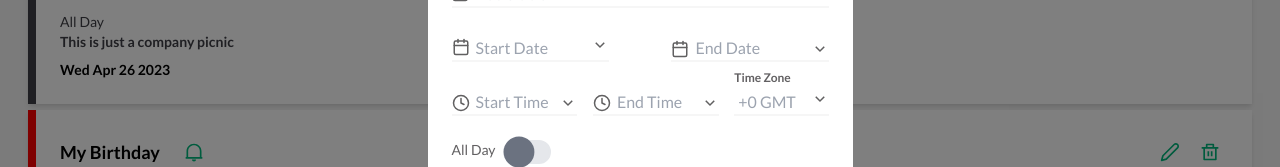
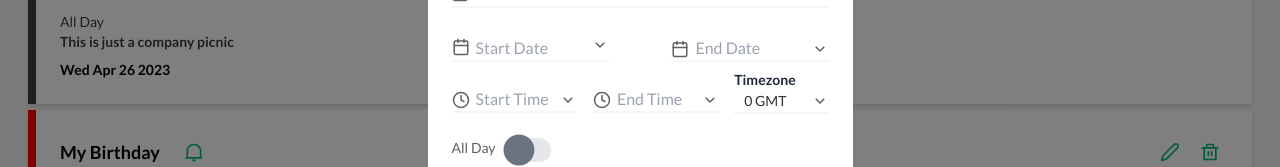
Before and after one commit to HenryNwankwo/calendar-app, a React (Create React App) app: page / in a window 1280 px wide. Both pictures are taken after a click on the button "Add Event". Shown: the part 158-325 px from the top of the page. Built offline with nearby package versions, Linux system fonts and the light colour scheme.

Commit message:
Created a timezone select menu for the add event

```diff
--- a/src/components/AddEvent.js
+++ b/src/components/AddEvent.js
@@ -7,6 +7,7 @@ import {
 } from 'react-icons/ri';
 import Modal from 'react-modal';
 import { CirclePicker } from 'react-color';
+import Select from 'react-select';
 import { Editor } from 'react-draft-wysiwyg';
 import 'react-draft-wysiwyg/dist/react-draft-wysiwyg.css';
 import { AppContext } from '../App';
@@ -17,6 +18,7 @@ import ToggleSwitch from './ToggleSwitch';
 import DateAndTimeGroup from './DateAndTimeGroup';
 import { EditorState } from 'draft-js';
 import DoNotRepeatGroup from './DoNotRepeatGroup';
+import { gmtOptions } from './../assets/gmtOptions';
 
 //Setted add event modal oveylay color and app root
 Modal.defaultStyles.overlay.backgroundColor = 'rgba(0,0,0,.5)';
@@ -34,6 +36,19 @@ function AddEvent() {
     setDescriptionState(editorState);
   };
 
+  //Custom Indicator for timezone
+  const CustomIndicator = (props) => {
+    const { innerRef, innerProps } = props;
+    return (
+      <span ref={innerRef} {...innerProps}>
+        <RiArrowDownSLine className='text-icon-color text-lg' />
+      </span>
+    );
+  };
+
+  const timeZoneHandler = (e) => {
+    console.log(e);
+  };
   return (
     <>
       {/* Add event and Reminder modal */}
@@ -161,9 +176,9 @@ function AddEvent() {
                 </div>
               </div>
               {/* Start Time, End Time and Time zone groups */}
-              <div className='mt-6 flex justify-between relative flex-wrap'>
+              <div className='mt-2 flex justify-between relative flex-wrap'>
                 {/* Start Time group */}
-                <div className='flex relative w-5/12 md:w-4/12'>
+                <div className='flex relative w-5/12 md:w-4/12 mt-3'>
                   <CustomTextInput
                     name='startTime'
                     id='startTime'
@@ -192,7 +207,7 @@ function AddEvent() {
 
                 {/* endtime group */}
 
-                <div className='flex relative w-5/12 md:w-4/12'>
+                <div className='flex relative w-5/12 md:w-4/12 mt-3'>
                   <CustomTextInput
                     name='endTime'
                     id='endTime'
@@ -220,30 +235,76 @@ function AddEvent() {
                 </div>
 
                 {/* Time zone group */}
-                <div className='flex relative mt-6 md:mt-0 w-5/12 md:w-3/12'>
-                  <CustomTextInput
-                    name='timeZone'
-                    id='timeZone'
-                    placeholder='+0 GMT'
-                    otherClasses='pl-1 pr-6'
-                    inputGroupClasses='flex flex-col relative'
-                    labelComponent={
-                      <CustomInputLabel
-                        name='timeZone'
-                        otherClasses='text-xs font-bold absolute left-0 -top-4 text-txt-color'
-                        labelIcon='Time Zone'
-                      />
-                    }
-                    secondLabel={
-                      <CustomInputLabel
-                        name='timeZone'
-                        otherClasses='absolute right-0 mt-1'
-                        labelIcon={
-                          <RiArrowDownSLine className='text-icon-color text-lg' />
-                        }
-                      />
-                    }
-                  />
+                <div className='flex relative mt-6 md:mt-0 w-5/12 md:w-3/12 flex-col'>
+                  <p className='text-sm font-semibold text-gray-800'>
+                    Timezone
+                  </p>
+                  <Select
+                    options={gmtOptions}
+                    placeholder='Time'
+                    menuPlacement='auto'
+                    defaultValue={gmtOptions[12]}
+                    menuPortalTarget={document.body}
+                    menuShouldScrollIntoView={true}
+                    onChange={timeZoneHandler}
+                    className='customSelect flex relative text-icon-color border-b-2 border-solid border-bg-color-grey cursor-pointer w-full text-sm h-6'
+                    components={{ DropdownIndicator: CustomIndicator }}
+                    dropDownIndicator={false}
+                    minMenuHeight={'100%'}
+                    styles={{
+                      control: (baseStyle, state) => ({
+                        border: 0,
+                        width: '100%',
+                        display: 'flex',
+                        justifyContent: 'center',
+                        alignItems: 'center',
+                      }),
+                      indicatorSeparator: () => ({
+                        display: 'none',
+                      }),
+                      menu: (baseStyle, state) => ({
+                        ...baseStyle,
+                        width: '96px',
+                        height: '221px',
+                        outline: 'none',
+                        borderRadius: '4px',
+                        overflowY: 'hidden',
+                        fontSize: '13px',
+                      }),
+                      menuList: (base) => ({
+                        ...base,
+                        height: '221px',
+                        '::-webkit-scrollbar': {
+                          width: '8px',
+                          height: '0px',
+                        },
+                        '::-webkit-scrollbar-track': {
+                          background: '#E1FDF4',
+                        },
+                        '::-webkit-scrollbar-thumb': {
+                          background: '#00B87C',
+                          borderRadius: '8px',
+                        },
+                        '::-webkit-scrollbar-thumb:hover': {
+                          background: 'green',
+                        },
+                      }),
+
+                      option: (baseStyle, state) => ({
+                        ...baseStyle,
+                        height: 'auto',
+                        padding: '5px 16px',
+                        fontSize: '13px',
+                        background: state.isSelected ? '#00B87C' : '',
+                        color: state.isSelected ? '#ffffff' : 'GrayText',
+                        ':hover': {
+                          backgroundColor: '#E1FDF4',
+                          cursor: 'pointer',
+                          color: state.isSelected ? 'GrayText' : '',
+                        },
+                      }),
+                    }}
+                  ></Select>
                 </div>
               </div>
               {/* All day toggle switch */}
```
